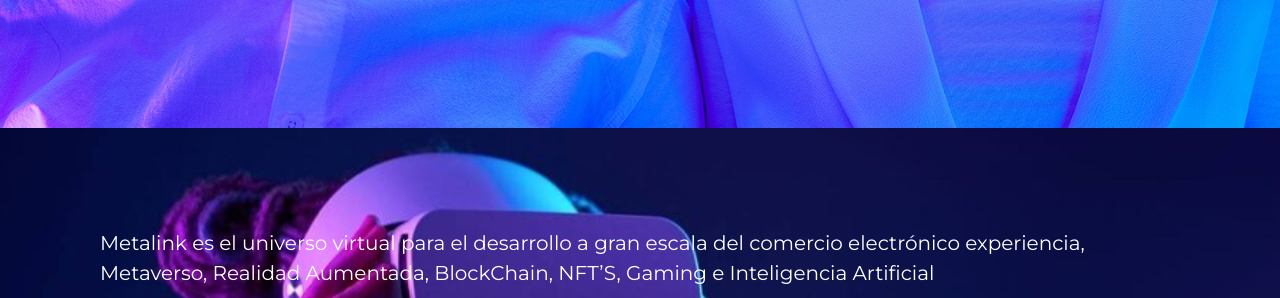
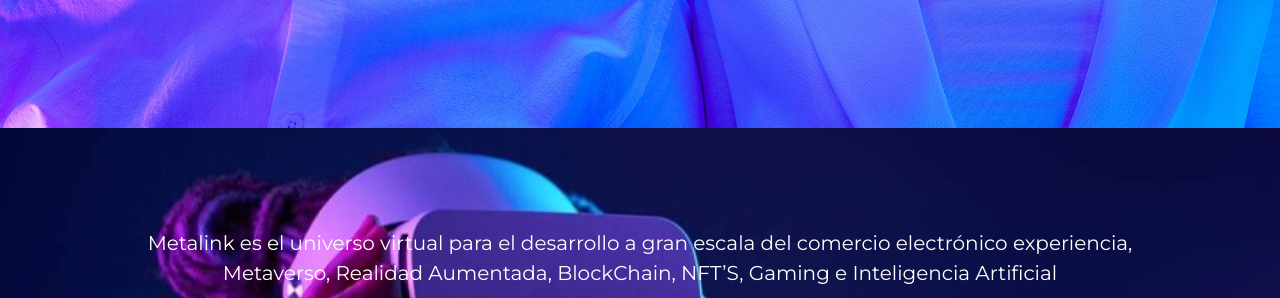
Before and after one commit to danielarodriguez22/metalink-39385, a website: page index.html in a window 1280 px wide. Shown: the part 845-1143 px from the top of the page. Drawn offline with nearby package versions, Linux system fonts and the light colour scheme.

Commit message:
ultimos cambios

```diff
--- a/index.html
+++ b/index.html
@@ -54,13 +54,18 @@
     </section>
 
     <section class="intro">
-      <p>
-        Metalink es el universo virtual para el desarrollo a
-        gran escala del comercio electrónico experiencia,
-        Metaverso, Realidad Aumentada, BlockChain,
-        NFT’S, Gaming e Inteligencia Artificial
-      </p>
+      <div class="container">
+        <div class="row">
+          <div class="col text-center">
+            <p>
+              Metalink es el universo virtual para el desarrollo a gran escala del comercio electrónico experiencia,
+              Metaverso, Realidad Aumentada, BlockChain, NFT’S, Gaming e Inteligencia Artificial
+            </p>
+          </div>
+        </div>
+      </div>
     </section>
+
 
     <section class="container-cards"><!-- style="display: flex; justify-content: center;" -->
       <div class="cards card1">
@@ -108,9 +113,6 @@
       </section>
 
       <section class="rrss">
-        <p>
-          <!-- ¡SEGUINOS!  FIJATE QUE MIERDA HACES CON ESTA POROONGA. GRACIAS. CARIÑOS CACHO-->
-        </p>
         <div class="iconos-rrss">
           <ul>
             <li>
--- a/scss/layout/_main.scss
+++ b/scss/layout/_main.scss
@@ -24,9 +24,10 @@
     display: grid;
     grid-template-columns: repeat(6, 1fr);
     grid-template-rows: 350px;
-    // .card1, .card2, .card3, .card4 {
-    //   grid-row: 1/2;
-    // }
+
+    .card1, .card2, .card3, .card4 {
+    grid-row: 1/2;
+    }
     .card1 {
       grid-column: 2/3;
     }
@@ -73,6 +74,7 @@
       margin-top: 20px;
       margin-left: auto;
       margin-right: auto;
+      max-width: 100%;
     }
   }
 }
```
Also changed, not shown: css/style.css.
